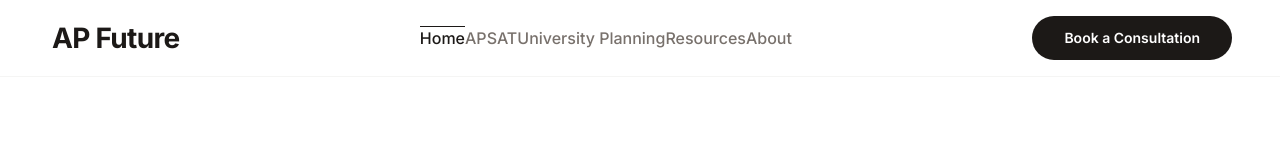
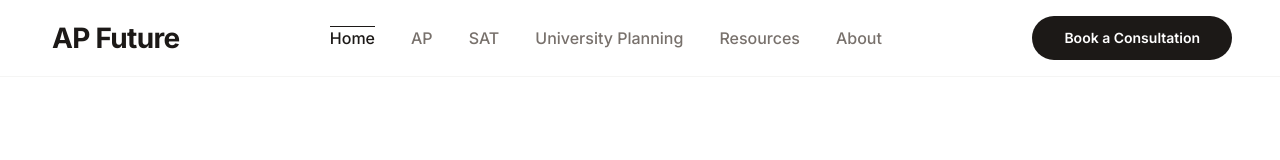
Before and after one commit to apex2012/ap-future, a React (Vite) app: page / in a window 1280 px wide. Shown: the top 160 px of the page. Built offline with nearby package versions, Linux system fonts and the light colour scheme.

Commit message:
Fix nav link spacing

```diff
--- a/src/components/layout/Navigation.tsx
+++ b/src/components/layout/Navigation.tsx
@@ -45,7 +45,7 @@ export function Navigation() {
           {SITE_NAME}
         </Link>
 
-        <ul className="hidden items-center gap-9 lg:flex">
+        <ul className="hidden items-center lg:flex" style={{ gap: '2.25rem' }}>
           {NAV_ITEMS.map((item) => (
             <li key={item.href}>
               <NavLink to={item.href} className={linkClass} end={item.href === '/'}>
```
